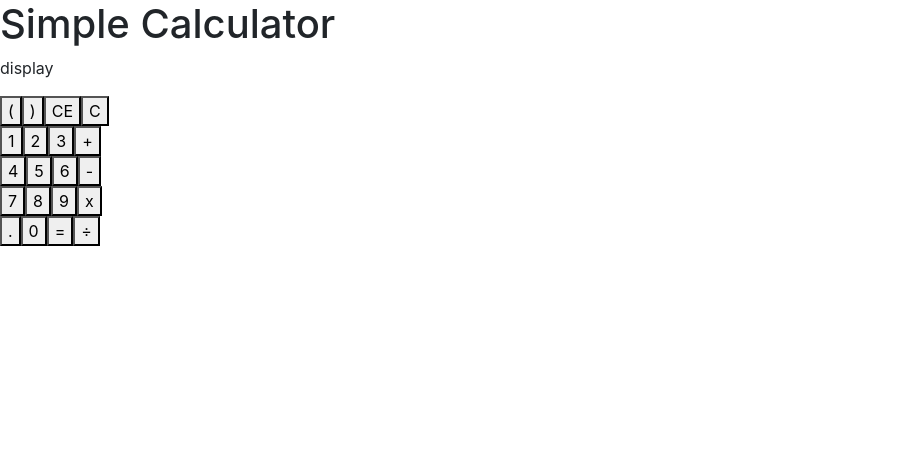
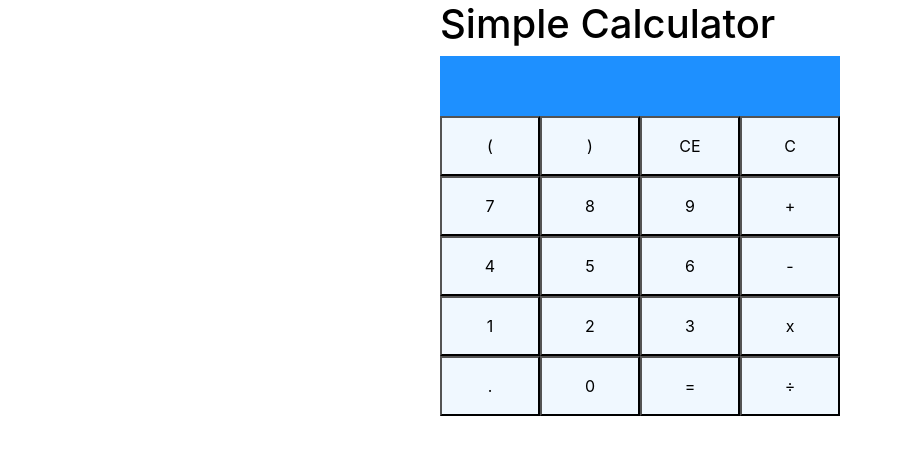
Before and after one commit to Tejashwini-Busnur/calculator, a React (Create React App) app: page / in a window 1280 px wide. Shown: the top 454 px of the page, without its empty margins (0-903 px from the left). Built offline with nearby package versions, Linux system fonts and the light colour scheme.

Commit message:
calculator done

```diff
--- a/src/App.css
+++ b/src/App.css
@@ -1,38 +1,25 @@
-.App {
-  text-align: center;
+.display {
+  height: 60px;
+  background-color:dodgerblue;
+  width: 100%;
 }
 
-.App-logo {
-  height: 40vmin;
-  pointer-events: none;
-}
-
-@media (prefers-reduced-motion: no-preference) {
-  .App-logo {
-    animation: App-logo-spin infinite 20s linear;
-  }
-}
-
-.App-header {
-  background-color: #282c34;
-  min-height: 100vh;
-  display: flex;
-  flex-direction: column;
-  align-items: center;
-  justify-content: center;
-  font-size: calc(10px + 2vmin);
+.display p {
+  font-size: 40px;
+  margin: 5px;
+  margin-inline: fill;
   color: white;
 }
 
-.App-link {
-  color: #61dafb;
+.calculator-body {
+  max-width: 400px;
+  margin: auto;
+  color: black;
 }
 
-@keyframes App-logo-spin {
-  from {
-    transform: rotate(0deg);
-  }
-  to {
-    transform: rotate(360deg);
-  }
+button {
+  width: 25%;
+  height: 60px;
+  font-size: 30px;
+  background-color: aliceblue;
 }
--- a/src/App.js
+++ b/src/App.js
@@ -1,10 +1,10 @@
-import React, {Component} from 'react';
+import React, { Component } from 'react';
 import './App.css';
 import DisplayComponent from './components/DisplayComponent';
 import KeyPadComponent from "./components/KeyPadComponent";
 
 class App extends Component {
-    constructor() {
+    constructor(){
         super();
 
         this.state = {
@@ -12,12 +12,68 @@ class App extends Component {
         }
     }
 
+    onClick = button => {
+
+        if(button === "="){
+            this.calculate()
+        }
+
+        else if(button === "C"){
+            this.reset()
+        }
+        else if(button === "CE"){
+            this.backspace()
+        }
+
+        else {
+            this.setState({
+                display: this.state.display + button
+            })
+        }
+    };
+
+
+    calculate = () => {
+        var checkDisplay = ''
+        if(this.state.display.includes('--')){
+            checkDisplay = this.state.display.replace('--','+')
+        }
+
+        else {
+            checkDisplay = this.state.display
+        }
+
+        try {
+            this.setState({
+                // eslint-disable-next-line
+                display: (eval(checkDisplay) || "" ) + ""
+            })
+        } catch (e) {
+            this.setState({
+                display: "error"
+            })
+
+        }
+    };
+
+    reset = () => {
+        this.setState({
+            display: ""
+        })
+    };
+
+    backspace = () => {
+        this.setState({
+            display: this.state.display.slice(0, -1)
+        })
+    };
+
     render() {
         return (
             <div>
-                <div className="calculator_body">
-                    <h1>Simple Calculator</h1>
-                    <DisplayComponent display={this.state.result}/>
+                <div className="calculator-body">
+                    <h1 class = "h1" >Simple Calculator</h1>
+                    <DisplayComponent display={this.state.display}/>
                     <KeyPadComponent onClick={this.onClick}/>
                 </div>
             </div>
--- a/src/components/DisplayComponent.js
+++ b/src/components/DisplayComponent.js
@@ -1,11 +1,11 @@
-import React, {Component} from "react";
+import React, {Component} from 'react';
 
-class DisplayComponent extends Component{
+class DisplayComponent extends Component {
     render() {
-        let{display} = this.props;
+        let {display} = this.props;
         return (
-            <div className= "display">
-                <p>display</p>
+            <div className="display">
+                <p>{display}</p>
             </div>
         );
     }
--- a/src/components/KeyPadComponent.js
+++ b/src/components/KeyPadComponent.js
@@ -11,9 +11,9 @@ class KeyPadComponent extends Component {
                 <button name="C" onClick={e => this.props.onClick(e.target.name)}>C</button><br/>
 
 
-                <button name="1" onClick={e => this.props.onClick(e.target.name)}>1</button>
-                <button name="2" onClick={e => this.props.onClick(e.target.name)}>2</button>
-                <button name="3" onClick={e => this.props.onClick(e.target.name)}>3</button>
+                <button name="7" onClick={e => this.props.onClick(e.target.name)}>7</button>
+                <button name="8" onClick={e => this.props.onClick(e.target.name)}>8</button>
+                <button name="9" onClick={e => this.props.onClick(e.target.name)}>9</button>
                 <button name="+" onClick={e => this.props.onClick(e.target.name)}>+</button><br/>
 
 
@@ -22,9 +22,9 @@ class KeyPadComponent extends Component {
                 <button name="6" onClick={e => this.props.onClick(e.target.name)}>6</button>
                 <button name="-" onClick={e => this.props.onClick(e.target.name)}>-</button><br/>
 
-                <button name="7" onClick={e => this.props.onClick(e.target.name)}>7</button>
-                <button name="8" onClick={e => this.props.onClick(e.target.name)}>8</button>
-                <button name="9" onClick={e => this.props.onClick(e.target.name)}>9</button>
+                <button name="1" onClick={e => this.props.onClick(e.target.name)}>1</button>
+                <button name="2" onClick={e => this.props.onClick(e.target.name)}>2</button>
+                <button name="3" onClick={e => this.props.onClick(e.target.name)}>3</button>
                 <button name="*" onClick={e => this.props.onClick(e.target.name)}>x</button><br/>
 
 
```
